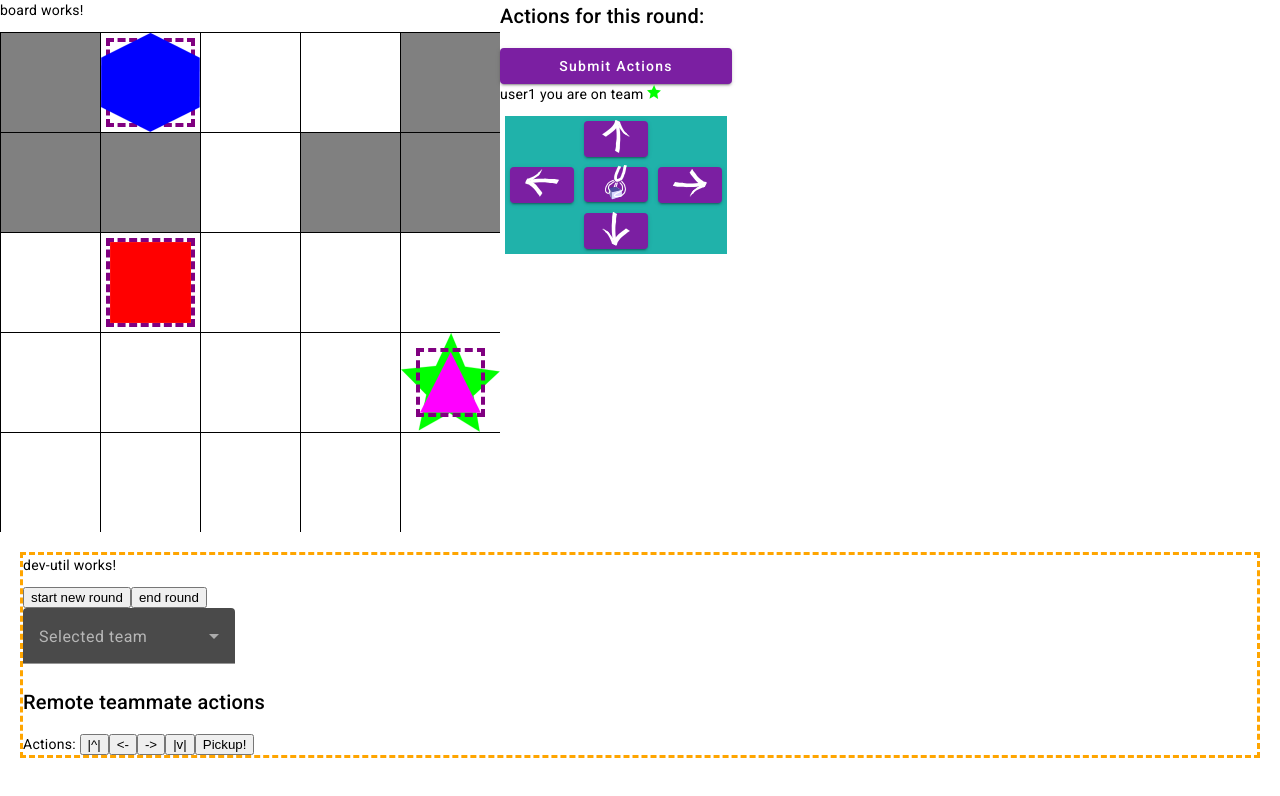
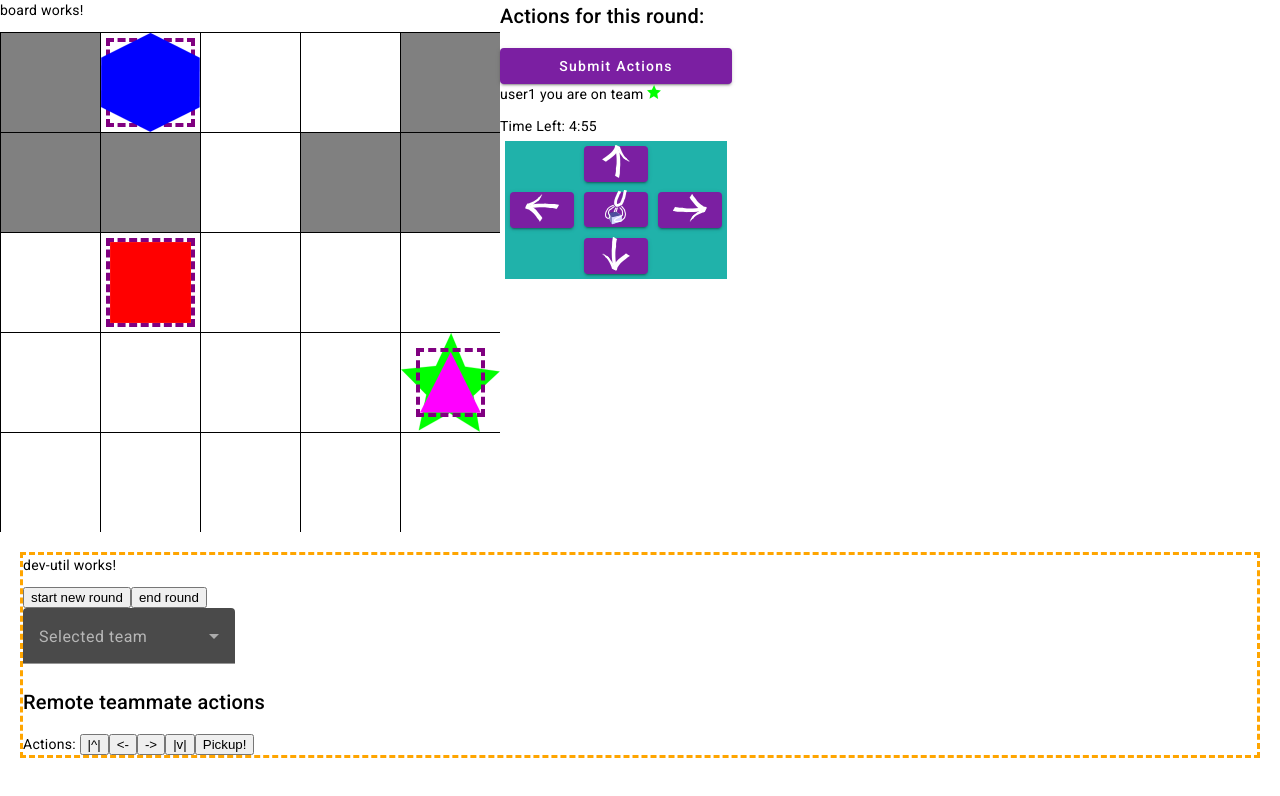
Before and after one commit to zerotwooneone/TeamGame, an Angular app in the folder zh-teamgame/: page / in a window 1280 px wide. Shown: the top 796 px of the page. Built offline with nearby package versions, Linux system fonts and the light colour scheme.

Commit message:
add round timer

```diff
--- a/zh-teamgame/src/app/team-input/team-input.component.html
+++ b/zh-teamgame/src/app/team-input/team-input.component.html
@@ -3,6 +3,7 @@
         class="team-name">{{user.teamId}}</span><span class="team-token"><img *ngIf="teamShape" [src]="teamShape"
             [ngStyle]="{'filter':teamTokenFilter}" class="team-token" /></span>
 </p>
+<div class="round-timer" *ngIf="timeLeft">Time Left: {{timeLeft|async}}</div>
 <div class="movement-container">
     <button class="action move-north" mat-raised-button color="primary" [disabled]="actionDisabled" (click)="moveUp()">
         <img class="movement-arrow up" src="../../assets/token-movement/arrow.white.up.svg" />
--- a/zh-teamgame/src/app/team-input/team-input.component.ts
+++ b/zh-teamgame/src/app/team-input/team-input.component.ts
@@ -1,4 +1,5 @@
 import { Component, Input } from '@angular/core';
+import { filter, interval, map, Observable, take, takeUntil } from 'rxjs';
 import { Game } from '../domain/game/game';
 import { RoundContext } from '../domain/round/round-context';
 import { Team } from '../domain/team/team';
@@ -16,8 +17,46 @@ export class TeamInputComponent {
   @Input()
   game?: Game;
 
+  private _secondsLeft?: Observable<number>;
+  get secondsLeft(): Observable<number> | undefined {
+    return this._secondsLeft;
+  }
+  private _timeLeft?: Observable<string>;
+  get timeLeft(): Observable<string> | undefined {
+    return this._timeLeft;
+  }
+  private _roundContext?: RoundContext;
+  get roundContext(): RoundContext | undefined {
+    return this._roundContext;
+  }
   @Input()
-  roundContext?: RoundContext | null;
+  set roundContext(val: RoundContext | undefined) {
+    this._roundContext = val;
+    if (!this._roundContext) {
+      this._timeLeft = undefined;
+      return;
+    }
+    this._secondsLeft = interval(300).pipe(
+      map(_ => {
+        if (!this._roundContext) {
+          return 0;
+        }
+        const nowDate = new Date();
+        const nowTimestamp = nowDate.getTime();
+        const endDate = this._roundContext.round.end;
+        const endTimestamp = endDate.getTime();
+        return (endTimestamp - nowTimestamp) / 1000;
+      }),
+      takeUntil(this._roundContext.round.hasEnded.observable$.pipe(filter(h => h), take(1)))
+    );
+    this._timeLeft = this._secondsLeft.pipe(
+      map(totalSeconds => {
+        const minutes = Math.trunc(totalSeconds / 60);
+        const seconds = Math.round(totalSeconds % 60);
+        return `${minutes}:${String(seconds).padStart(2, "0")}`;
+      })
+    )
+  }
 
   get team(): Team | null {
     if (!this.user || !this.game) {
```
